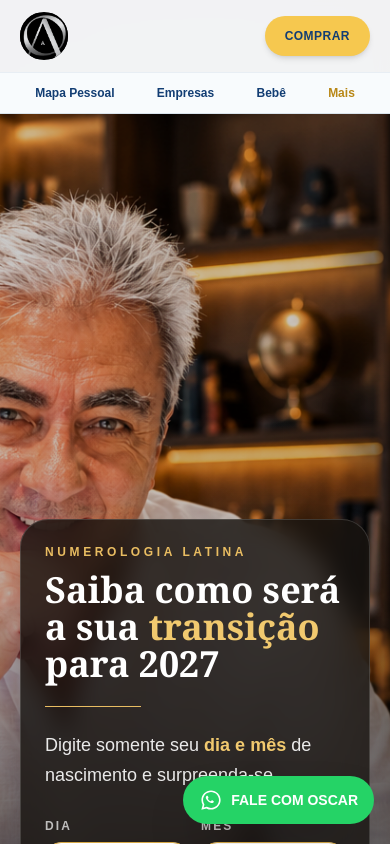
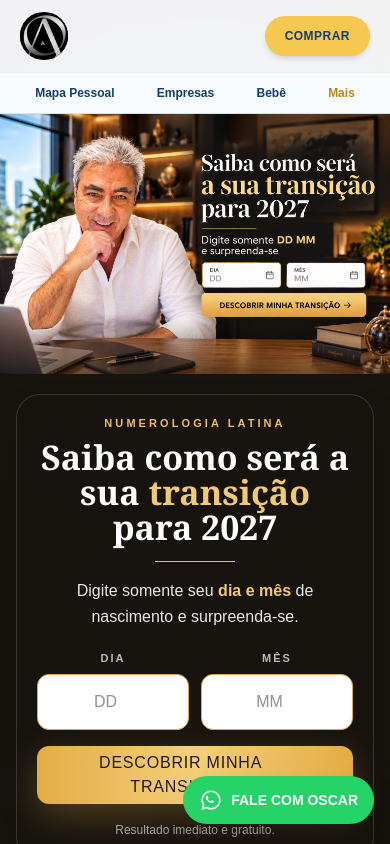
Before and after one commit to consultasdosite-dot/oscar-ahumada-site, a Next.js app: page /transicao in a window 390 px wide. Shown: the top 844 px of the page. Built offline with nearby package versions, Linux system fonts and the light colour scheme.

Commit message:
Ajusta responsividade mobile da pagina de transicao

```diff
--- a/app/transicao/page.tsx
+++ b/app/transicao/page.tsx
@@ -41,21 +41,6 @@ export default function TransicaoPage() {
       return;
     }
 
-    /*
-      TRANSIÇÃO 2026 → 2027
-
-      Exemplo: 15/08
-
-      15 + 08 + 2026
-      1 + 5 + 0 + 8 + 2 + 0 + 2 + 6
-      = 24
-      = 6
-
-      Portanto:
-      Ano Pessoal 6 → Ano Pessoal 7
-      Página: /transicao6
-    */
-
     const soma2026 =
       String(diaNumero)
         .split("")
@@ -74,52 +59,59 @@ export default function TransicaoPage() {
   }
 
   return (
-    <main className="min-h-screen bg-[#17130f]">
-      <section className="relative min-h-screen overflow-hidden">
-        {/* IMAGEM DE FUNDO */}
+    <main className="bg-[#17130f]">
+      <section className="relative md:min-h-screen md:overflow-hidden">
+        {/* MOBILE - FOTO SEM CORTE EXAGERADO */}
+        <div className="relative h-[300px] w-full overflow-hidden sm:h-[380px] md:hidden">
+          <div
+            className="absolute inset-0 bg-contain bg-top bg-no-repeat"
+            style={{
+              backgroundImage: "url('/transicao-2027.png')",
+            }}
+          />
+
+          <div className="absolute inset-x-0 bottom-0 h-24 bg-gradient-to-b from-transparent to-[#17130f]" />
+        </div>
+
+        {/* DESKTOP - MANTÉM O VISUAL ATUAL */}
         <div
-          className="absolute inset-0 bg-cover bg-[32%_center] bg-no-repeat md:bg-center"
+          className="absolute inset-0 hidden bg-cover bg-center bg-no-repeat md:block"
           style={{
             backgroundImage: "url('/transicao-2027.png')",
           }}
         />
 
-        {/* ESCURECIMENTO PARA DAR LEITURA */}
-        <div className="absolute inset-0 bg-black/20 md:bg-black/10" />
+        <div className="absolute inset-0 hidden bg-black/10 md:block" />
 
-        {/* MOBILE: degradê para separar foto e formulário */}
-        <div className="absolute inset-0 bg-gradient-to-b from-transparent via-black/5 to-black/80 md:bg-gradient-to-r md:from-transparent md:via-black/10 md:to-black/45" />
+        <div className="absolute inset-0 hidden bg-gradient-to-r from-transparent via-black/10 to-black/45 md:block" />
 
         {/* CONTEÚDO */}
-        <div className="relative z-10 mx-auto flex min-h-screen max-w-[1500px] items-end px-5 pb-8 pt-[48vh] md:items-center md:justify-end md:px-10 md:py-12 lg:px-16">
+        <div className="relative z-10 mx-auto max-w-[1500px] px-4 pb-8 md:flex md:min-h-screen md:items-center md:justify-end md:px-10 md:py-12 lg:px-16">
           <div className="w-full md:w-[52%] lg:w-[48%]">
-            <div className="rounded-[28px] border border-white/15 bg-[#17130f]/80 p-6 shadow-2xl backdrop-blur-md sm:p-8 lg:p-10">
-              <p className="mb-3 text-xs font-bold uppercase tracking-[0.3em] text-[#e9bd62] sm:text-sm">
+            <div className="-mt-5 rounded-[24px] border border-white/15 bg-[#17130f] p-5 shadow-2xl sm:p-7 md:mt-0 md:rounded-[28px] md:bg-[#17130f]/80 md:p-8 md:backdrop-blur-md lg:p-10">
+              <p className="mb-2 text-center text-[11px] font-bold uppercase tracking-[0.28em] text-[#e9bd62] md:mb-3 md:text-left md:text-sm">
                 Numerologia Latina
               </p>
 
-              <h1 className="font-serif text-4xl font-semibold leading-[1.02] text-white sm:text-5xl lg:text-6xl">
+              <h1 className="text-center font-serif text-[34px] font-semibold leading-[1.03] text-white sm:text-4xl md:text-left md:text-5xl lg:text-6xl">
                 Saiba como será a sua{" "}
                 <span className="text-[#f1c96f]">transição</span> para 2027
               </h1>
 
-              <div className="my-6 h-px w-24 bg-[#e9bd62]" />
+              <div className="mx-auto my-4 h-px w-20 bg-[#e9bd62] md:mx-0 md:my-6 md:w-24" />
 
-              <p className="text-lg leading-relaxed text-white/90 sm:text-xl">
+              <p className="text-center text-base leading-relaxed text-white/90 md:text-left md:text-xl">
                 Digite somente seu{" "}
                 <strong className="text-[#f1c96f]">dia e mês</strong> de
                 nascimento e surpreenda-se.
               </p>
 
-              <form
-                onSubmit={descobrirTransicao}
-                className="mt-7"
-              >
+              <form onSubmit={descobrirTransicao} className="mt-5 md:mt-7">
                 <div className="grid grid-cols-2 gap-3 sm:gap-4">
                   <div>
                     <label
                       htmlFor="dia"
-                      className="mb-2 block text-xs font-bold uppercase tracking-[0.18em] text-white/70"
+                      className="mb-2 block text-center text-[11px] font-bold uppercase tracking-[0.18em] text-white/70 md:text-left md:text-xs"
                     >
                       Dia
                     </label>
@@ -133,14 +125,14 @@ export default function TransicaoPage() {
                       value={dia}
                       onChange={(event) => setDia(event.target.value)}
                       placeholder="DD"
-                      className="h-16 w-full rounded-2xl border border-[#d7a947] bg-white px-5 text-center text-2xl font-bold text-[#29231d] outline-none transition focus:border-[#f1c96f] focus:ring-4 focus:ring-[#e9bd62]/20 sm:h-[72px]"
+                      className="h-14 w-full rounded-xl border border-[#d7a947] bg-white px-3 text-center text-xl font-bold text-[#29231d] outline-none transition focus:border-[#f1c96f] focus:ring-4 focus:ring-[#e9bd62]/20 sm:h-16 md:h-[72px] md:rounded-2xl md:px-5 md:text-2xl"
                     />
                   </div>
 
                   <div>
                     <label
                       htmlFor="mes"
-                      className="mb-2 block text-xs font-bold uppercase tracking-[0.18em] text-white/70"
+                      className="mb-2 block text-center text-[11px] font-bold uppercase tracking-[0.18em] text-white/70 md:text-left md:text-xs"
                     >
                       Mês
                     </label>
@@ -154,7 +146,7 @@ export default function TransicaoPage() {
                       value={mes}
                       onChange={(event) => setMes(event.target.value)}
                       placeholder="MM"
-                      className="h-16 w-full rounded-2xl border border-[#d7a947] bg-white px-5 text-center text-2xl font-bold text-[#29231d] outline-none transition focus:border-[#f1c96f] focus:ring-4 focus:ring-[#e9bd62]/20 sm:h-[72px]"
+                      className="h-14 w-full rounded-xl border border-[#d7a947] bg-white px-3 text-center text-xl font-bold text-[#29231d] outline-none transition focus:border-[#f1c96f] focus:ring-4 focus:ring-[#e9bd62]/20 sm:h-16 md:h-[72px] md:rounded-2xl md:px-5 md:text-2xl"
                     />
                   </div>
                 </div>
@@ -167,14 +159,14 @@ export default function TransicaoPage() {
 
                 <button
                   type="submit"
-                  className="mt-5 flex min-h-[64px] w-full items-center justify-center rounded-2xl bg-gradient-to-r from-[#e3ad43] via-[#f4ce78] to-[#e3ad43] px-5 text-center text-sm font-extrabold uppercase tracking-[0.08em] text-[#211a12] shadow-[0_12px_35px_rgba(226,171,66,0.28)] transition hover:scale-[1.01] active:scale-[0.99] sm:text-base"
+                  className="mt-4 flex min-h-[58px] w-full items-center justify-center rounded-xl bg-gradient-to-r from-[#e3ad43] via-[#f4ce78] to-[#e3ad43] px-4 text-center text-[13px] font-extrabold uppercase tracking-[0.05em] text-[#211a12] shadow-[0_12px_35px_rgba(226,171,66,0.28)] transition active:scale-[0.99] md:mt-5 md:min-h-[64px] md:rounded-2xl md:px-5 md:text-base"
                 >
                   Descobrir minha transição
-                  <span className="ml-3 text-2xl">→</span>
+                  <span className="ml-2 text-xl md:ml-3 md:text-2xl">→</span>
                 </button>
               </form>
 
-              <p className="mt-5 text-center text-xs leading-5 text-white/60">
+              <p className="mt-4 text-center text-xs leading-5 text-white/60 md:mt-5">
                 Resultado imediato e gratuito.
               </p>
             </div>
```
